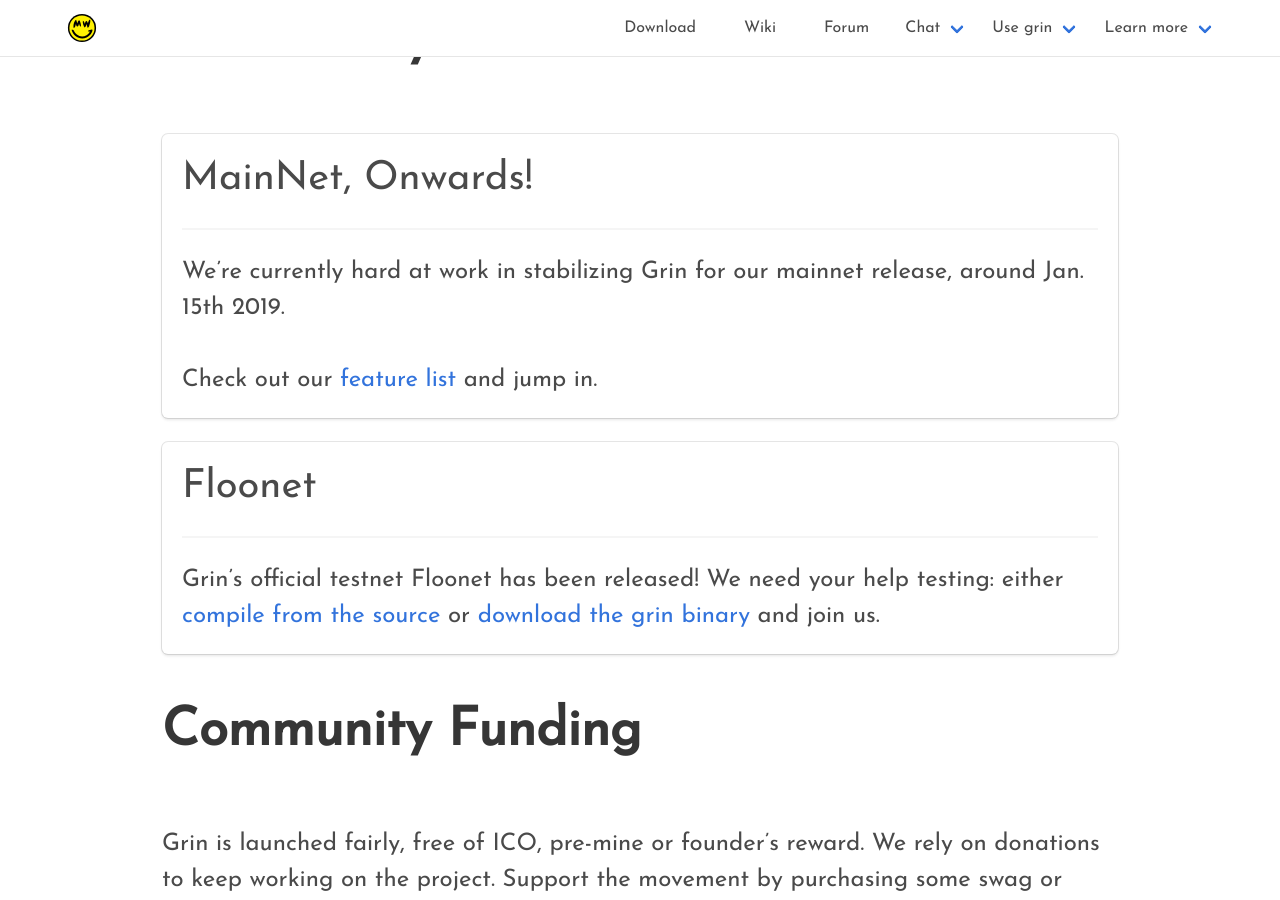
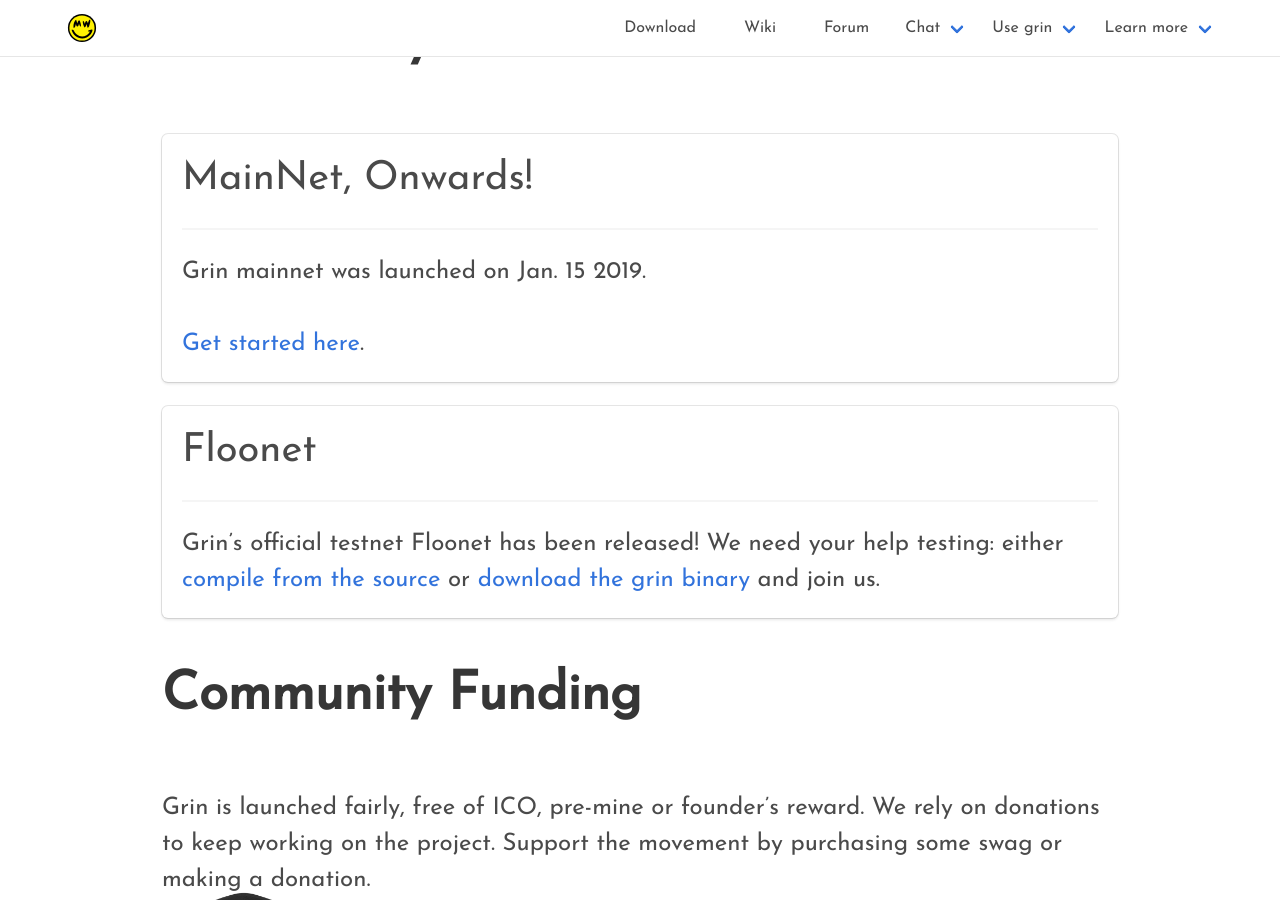
Before and after one commit to mimblewimble/site, a Jekyll site: the page built from index.md, in a window 1280 px wide and 900 px high, scrolled down 1799 px. Built offline with Jekyll 4.4.1, drawn with Linux system fonts in a browser that asks for light colours; nearby versions of some CDN libraries.

Commit message:
Updated community initiatives
Updated to reflect yesterday's release.

```diff
--- a/index.md
+++ b/index.md
@@ -135,10 +135,9 @@
                           <div class="tile is-child box">
                             <p class="subtitle">MainNet, Onwards!</p> <hr>
                             <p>
-                            We’re currently hard at work in stabilizing Grin for our
-														mainnet release, around Jan. 15th 2019.
+                            Grin mainnet was launched on Jan. 15 2019.
                             <br><br>
-                            Check out our <a href="https://github.com/mimblewimble/grin/milestone/4">feature list</a> and jump in.
+                            <a href="https://github.com/mimblewimble/docs/wiki/Getting-Started-With-Grin%3A-Links-and-Resources">Get started here</a>.
                             </p>
                           </div>
                           <div class="tile is-child box">
```
